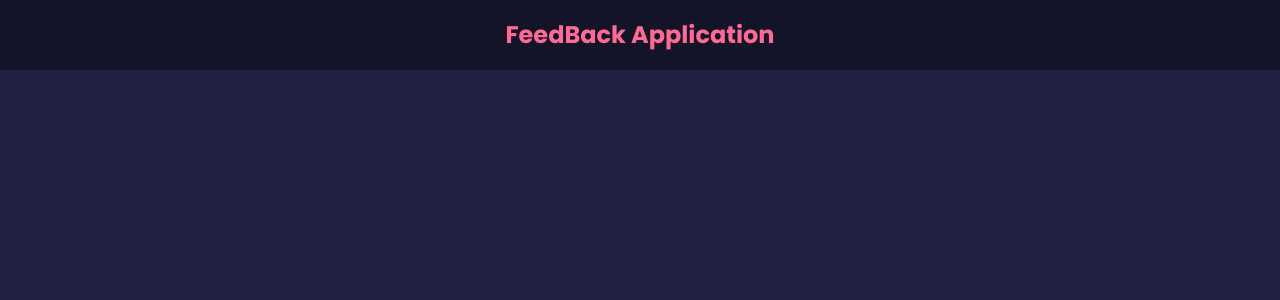
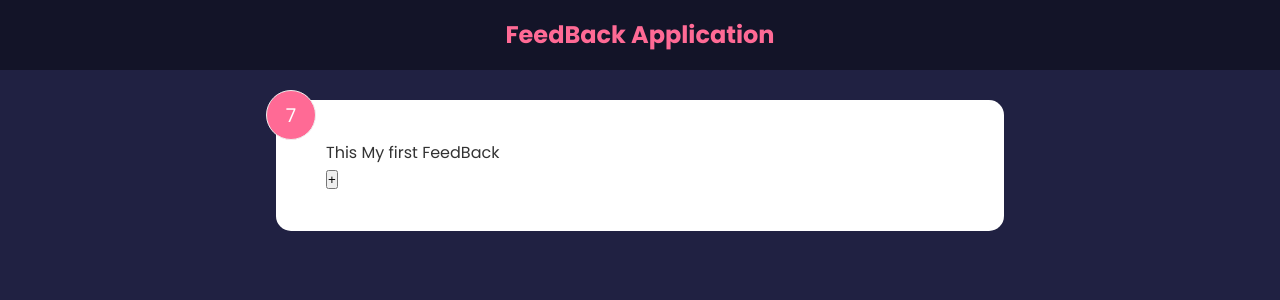
Before and after one commit to RamezTaher/React-Tuto-App, a React (Create React App) app: page / in a window 1280 px wide. Shown: the top 300 px of the page. Built offline with nearby package versions, Linux system fonts and the light colour scheme.

Commit message:
Working the State Hook

```diff
--- a/src/App.js
+++ b/src/App.js
@@ -1,7 +1,15 @@
+import FeedBackItem from "./components/FeedBackItem"
 import Header from "./components/Header"
 
 function App() {
-  return <Header />
+  return (
+    <>
+      <Header />
+      <div className="container">
+        <FeedBackItem />
+      </div>
+    </>
+  )
 }
 
 export default App
--- /dev/null
+++ b/src/components/FeedBackItem.jsx
@@ -0,0 +1,21 @@
+import React, { useState } from "react"
+
+const FeedBackItem = () => {
+  const [rating, setRating] = useState(7)
+  const [feedbackText, setFeedbackText] = useState("This My first FeedBack")
+  const handleClick = () => {
+    setRating((prev) => {
+      console.log(prev)
+      return prev + 1
+    })
+  }
+  return (
+    <div className="card">
+      <div className="num-display">{rating}</div>
+      <div className="text-display">{feedbackText}</div>
+      <button onClick={() => handleClick()}>+</button>
+    </div>
+  )
+}
+
+export default FeedBackItem
```
